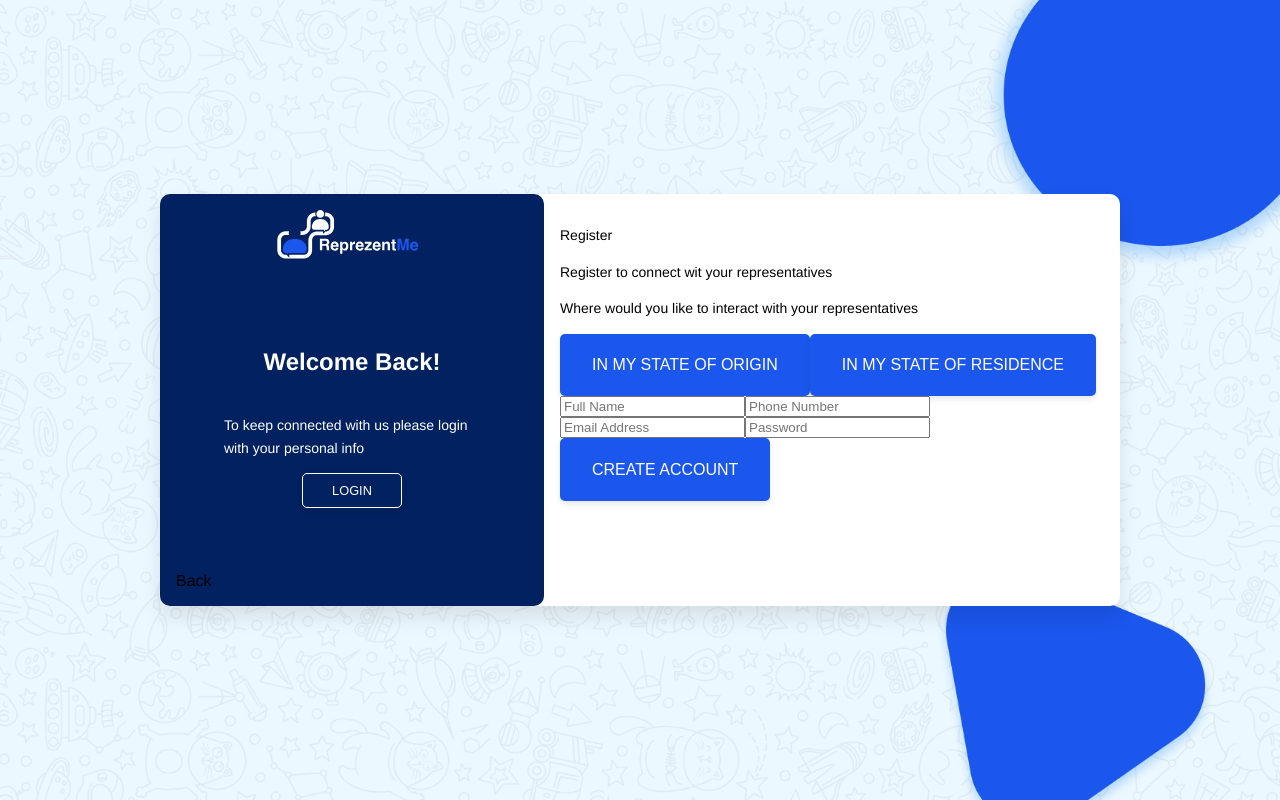
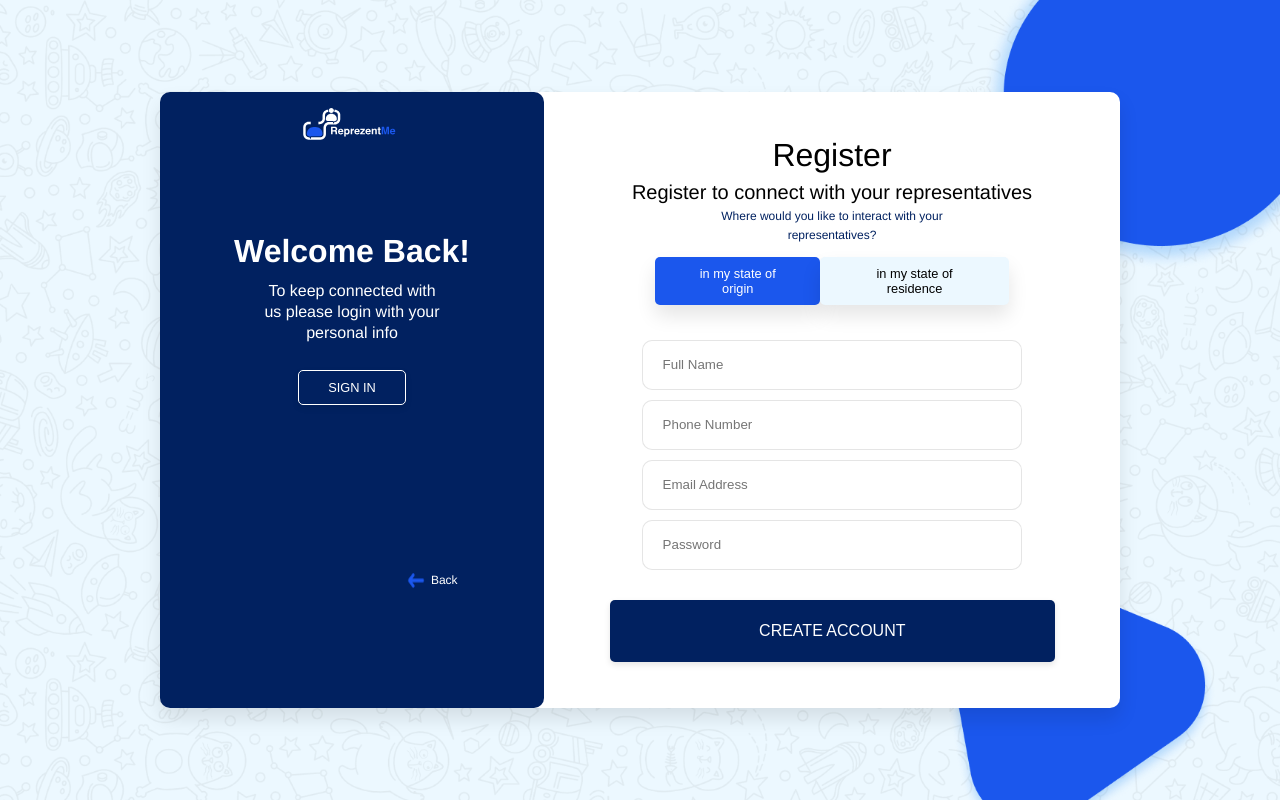
Before and after one commit to Solomon-igbigbi/rep, a Next.js app: page /register in a window 1280 px wide. Built offline with nearby package versions, Linux system fonts and the light colour scheme.

Commit message:
init commit

```diff
--- a/pages/register.tsx
+++ b/pages/register.tsx
@@ -4,8 +4,14 @@ import Head from "next/head";
 import Image from "next/image";
 import styles from "../styles/Register.module.scss";
 import { Button, Logo, Card, Text } from "../atoms";
+import { textAlign } from "@mui/system";
+import leftIcon from "../assests/png/lefticon.png";
 
 const Register: NextPage = () => {
+  const margins = {
+    marginTop: "-20px",
+  }
+
   return (
     <div className={styles.container}>
       <Head>
@@ -19,14 +25,24 @@ const Register: NextPage = () => {
           <div className={styles.cardLeft}>
             <Logo
               rlogo={true}
-              size={150}
+              size={100}
             />
             <div className={styles.cardlmid}>
-              <Text color="white" variant="h3" bold={true} >Welcome Back!</Text>
-              <Text color="white" variant="p">
-                To keep connected with us please login
-                with your personal info
-              </Text>
+              <Text color="white" variant="h2" bold={true} >Welcome Back!</Text>
+              <div
+                style={{
+                  width: "180px",
+                }}
+              >
+                <Text
+                  color="white"
+                  variant="h5"
+                  ta="center"
+                  children="To keep connected with us please login
+                    with your personal info"
+                    style={margins}
+                />
+              </div>
               <Button
                 size="md"
                 color="white"
@@ -35,43 +51,105 @@ const Register: NextPage = () => {
                   throw new Error("Function not implemented.");
                 } }
               >
-                Login
+                sign in
               </Button>
             </div>
-            <div>Back</div>
+            <div className={styles.leftcardbottom}>
+              <Image
+                className={styles.arrowleft}
+                src={leftIcon}
+                alt="reprezentme logo"
+                loading="lazy"
+                width={30}
+              />
+              <Text
+                variant="p-sm"
+                color="white"
+              >Back</Text>
+            </div>
           </div>
 
           <div className={styles.cardRight}>
-            <Text>Register</Text>
-            <Text>Register to connect wit your representatives</Text>
-            <Text>
-              Where would you like to interact with your representatives
+            <Text
+              variant="h2"
+              color="black"
+              ta="center"
+            >
+              Register
             </Text>
-            <div>
-              <Button onClick={function (data?: any): void {
-                throw new Error("Function not implemented.");
-              } }>
+            <Text
+              variant="h4"
+              ta="center"
+              style={margins}
+            >Register to connect with your representatives</Text>
+            <div
+              style={{
+                width: "250px",
+                margin: "0px auto"
+              }}
+            >
+              <Text
+                variant="p-sm"
+                color="blue2"
+                ta="center"
+                style={margins}
+              >
+                Where would you like to interact with your representatives?
+              </Text>
+            </div>
+            <div
+              style={{
+                width: "65%",
+                margin: "0px auto",
+                display: "flex",
+                alignItems: "center",
+                justifyContent: "space-between"
+              }}
+            >
+              <Button
+                size="md"
+                color="blue"
+                textTransform="lowercase"
+                shadows={true}
+                onClick={function (data?: any): void {
+                  throw new Error("Function not implemented.");
+                } }
+              >
                 in my state of Origin
               </Button>
-              <Button onClick={function (data?: any): void {
+              <Button
+                size="md"
+                color="skyblue"
+                textTransform="lowercase"
+                shadows={true}
+              onClick={function (data?: any): void {
                 throw new Error("Function not implemented.");
               } }>
                 in my state of Residence
               </Button>
             </div>
 
-            <div>
-              <input placeholder="Full Name" />
-              <input placeholder="Phone Number" />
-              <input placeholder="Email Address" />
-              <input placeholder="Password" />
+            <div className={styles.inputs}>
+              <input className={styles.inputbox} placeholder="Full Name" />
+              <input className={styles.inputbox} placeholder="Phone Number" />
+              <input className={styles.inputbox} placeholder="Email Address" />
+              <input className={styles.inputbox} placeholder="Password" />
             </div>
-
-            <Button onClick={function (data?: any): void {
+            <div
+              style={{
+                margin: "30px 0px 30px 50px"
+              }}
+            >
+            <Button
+            fullWidth={true}
+            variant="filled"
+            color="blue2"
+            onClick={function (data?: any): void {
               throw new Error("Function not implemented.");
             } }>
               create account
             </Button>
+            </div>
           </div>
         </Card>
       </main>
```
